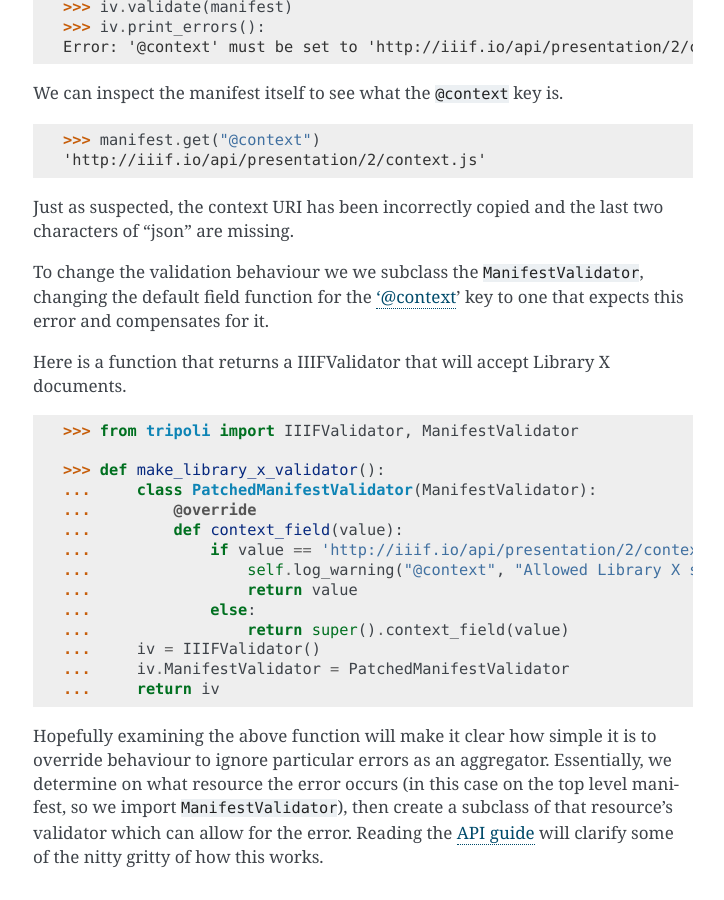
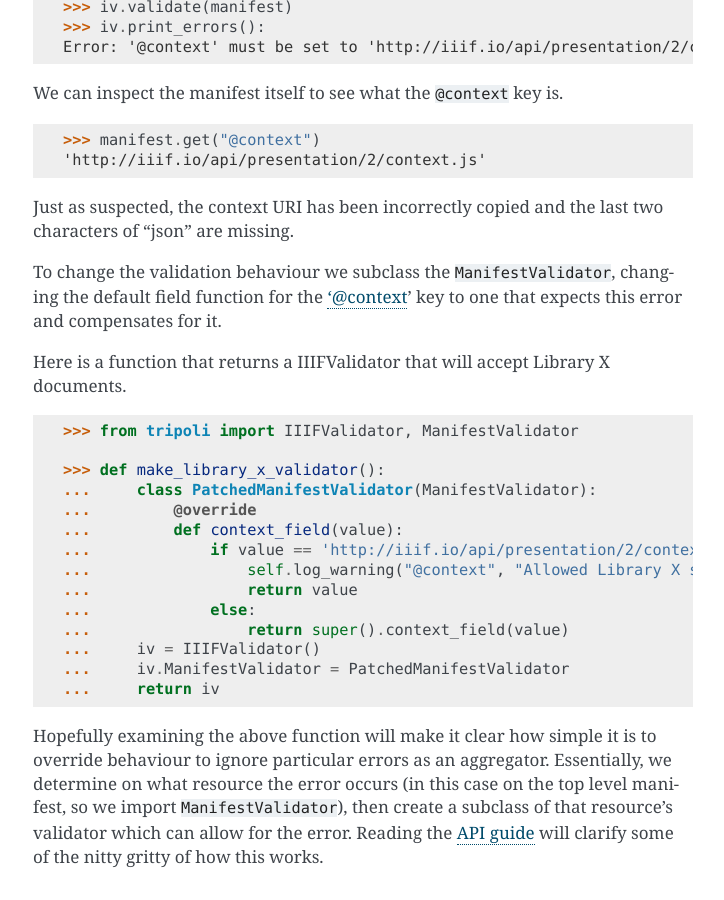
Before and after one commit to DDMAL/tripoli, a Sphinx documentation site: the page built from docs/configuration.rst, in a window 1280 px wide and 900 px high, scrolled down 784 px. Shown: the whole window, without its empty margins (387-1111 px from the left). Built offline with Sphinx 7.4.7, drawn with Linux system fonts in a browser that asks for light colours; some of the changed text lies outside the part shown.

```diff
--- a/docs/configuration.rst
+++ b/docs/configuration.rst
@@ -10,17 +10,17 @@ Overriding Validation Behaviour
 
 Tripoli presents a class hierarchy for IIIF document validation that closely
 mirrors the structure of the API documentation itself. Each major IIIF manifest resource type has a class responsible
-for validating it, making it easy to override behaviour, and each field on the resource has a corresponding function which is responsible
-for checking that it's value is correct and calling ``self.log_error`` or ``self.log_warning``
-otherwise. On our own aggregation
-service, `Musiclibs <http://musiclibs.net>`_, we use this functionality to ignore or correct
-systematic errors made by providers.
+for validating it, making it easy to override behaviour, and each field on the resource has a corresponding function
+which is responsible for checking that it's value is correct and calling ``self.log_error`` or ``self.log_warning``
+otherwise. On our own aggregation service, `Musiclibs <http://musiclibs.net>`_, we use this functionality to ignore
+or correct systematic errors made by providers.
 
 ### Ignoring Validation Errors
 
 To illustrate, we will use an example from our own project. We know that "Library X" has a bug
 in their manifest generation software: they have incorrectly copied the url of the
-presentation API context. Since this is a validation error, but does not present a problem with viewing the document, we want to change this error to a warning. If we try to validate one of their manifests, we get the
+presentation API context. Since this is a validation error, but does not present a problem with viewing the document,
+we want to change this error to a warning. If we try to validate one of their manifests, we get the
 following errors. ::
 
     >>> from tripoli import IIIFValidator
@@ -39,7 +39,8 @@ We can inspect the manifest itself to see what the ``@context`` key is. ::
 
 Just as suspected, the context URI has been incorrectly copied and the last two characters of "json" are missing.
 
-To change the validation behaviour we we subclass the ``ManifestValidator``, changing the default field function for the '@context' key to one that expects this error and compensates for it.
+To change the validation behaviour we subclass the ``ManifestValidator``, changing the default field function for the
+'@context' key to one that expects this error and compensates for it.
 
 Here is a function that returns a IIIFValidator that will accept Library X documents. ::
 
```
Also changed, not shown: other parts of docs/configuration.rst (+1 -1 lines).
